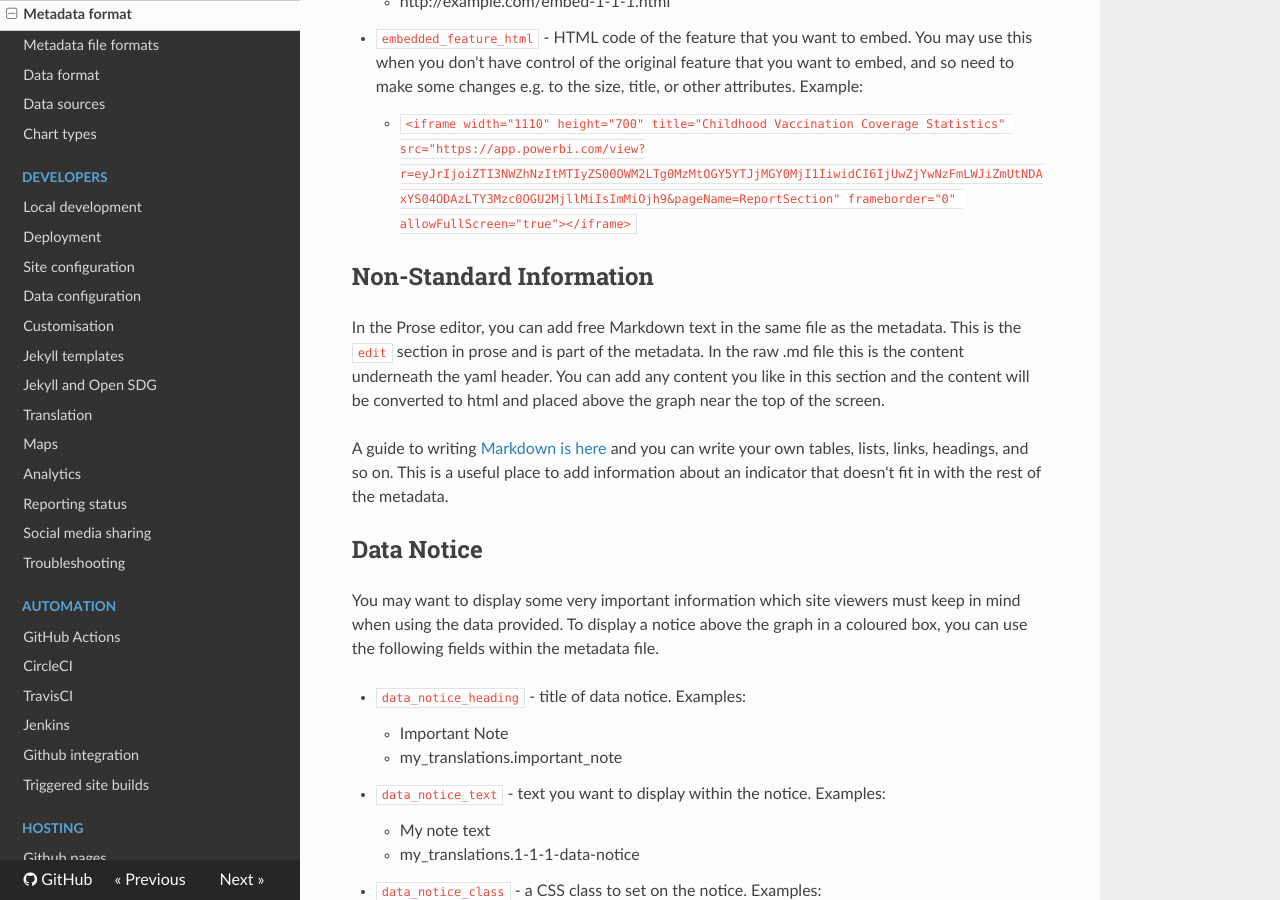
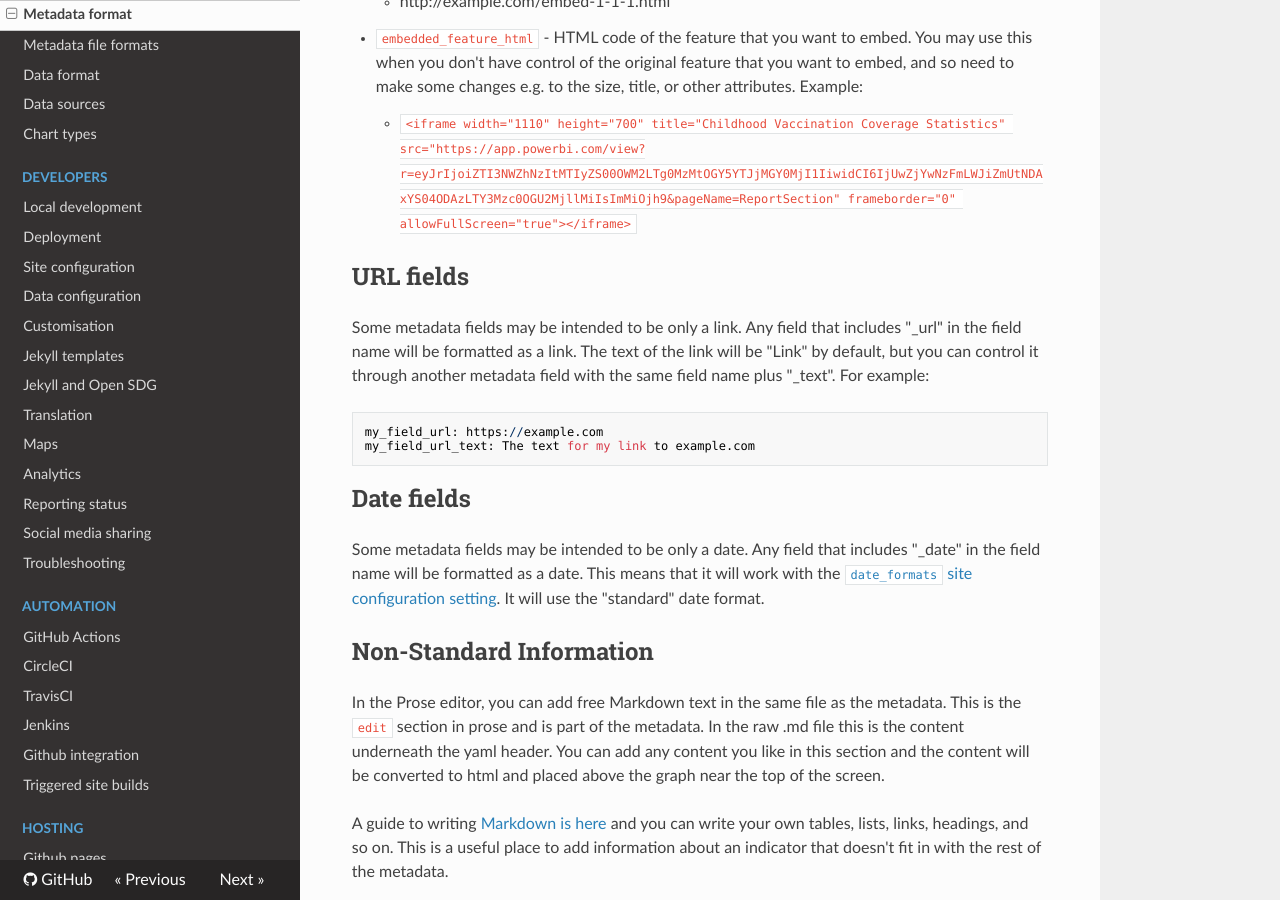
Before and after one commit to open-sdg/open-sdg, an MkDocs documentation site: the page built from docs/metadata-format.md, in a window 1280 px wide and 900 px high, scrolled down 8549 px. Built offline with MkDocs 1.6.1, drawn with Linux system fonts in a browser that asks for light colours; nearby versions of some CDN libraries; old or Windows-style settings are respelled for this version of MkDocs.

Commit message:
Documentation for dates in metadata (and links)

````diff
--- a/docs/metadata-format.md
+++ b/docs/metadata-format.md
@@ -283,6 +283,19 @@ You can either specify a URL or some HTML for the feature you want to embed:
 * `embedded_feature_html` - HTML code of the feature that you want to embed. You may use this when you don't have control of the original feature that you want to embed, and so need to make some changes e.g. to the size, title, or other attributes. Example:
     * `<iframe width="1110" height="700" title="Childhood Vaccination Coverage Statistics" src="https://app.powerbi.com/view?r=eyJrIjoiZTI3NWZhNzItMTIyZS00OWM2LTg0MzMtOGY5YTJjMGY0MjI1IiwidCI6IjUwZjYwNzFmLWJiZmUtNDAxYS04ODAzLTY3Mzc0OGU2MjllMiIsImMiOjh9&pageName=ReportSection" frameborder="0" allowFullScreen="true"></iframe>`
 
+## URL fields
+
+Some metadata fields may be intended to be only a link. Any field that includes "_url" in the field name will be formatted as a link. The text of the link will be "Link" by default, but you can control it through another metadata field with the same field name plus "_text". For example:
+
+```
+my_field_url: https://example.com
+my_field_url_text: The text for my link to example.com
+```
+
+## Date fields
+
+Some metadata fields may be intended to be only a date. Any field that includes "_date" in the field name will be formatted as a date. This means that it will work with the [`date_formats` site configuration setting](configuration.md#date_formats). It will use the "standard" date format.
+
 ## Non-Standard Information
 
 In the Prose editor, you can add free Markdown text in the same file as the metadata. This is the `edit` section in prose and is part of the metadata. In the raw .md file this is the content underneath the yaml header. You can add any content you like in this section and the content will be converted to html and placed above the graph near the top of the screen.
````
